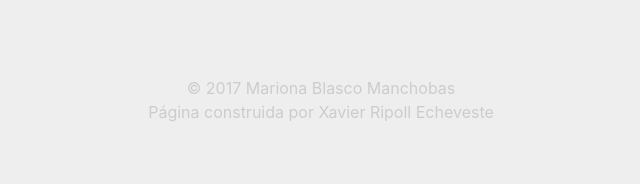
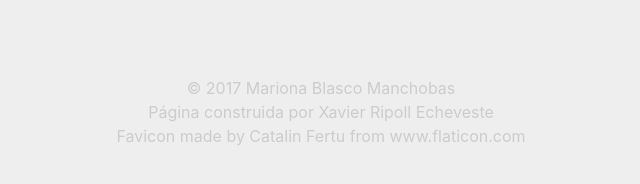
Before and after one commit to marionablasco/marionablasco.github.io, a plain HTML site: page audio.html in a window 1280 px wide. Shown: the part 586-770 px from the top of the page, 319-959 px from the left. Drawn offline with Linux system fonts and the light colour scheme; no server answers.

Commit message:
Added favicon

```diff
--- a/audio.html
+++ b/audio.html
@@ -11,6 +11,12 @@
     <link rel="stylesheet" href="https://maxcdn.bootstrapcdn.com/font-awesome/4.7.0/css/font-awesome.min.css" rel="stylesheet">
     <!-- Custom CSS -->
     <link rel="stylesheet" href="css/custom.css">
+
+    <link rel="icon" type="image/png" href="favicon/favicon-128.png" sizes="128x128">
+    <link rel="icon" type="image/png" href="favicon/favicon-64.png" sizes="64x64">
+    <link rel="icon" type="image/png" href="favicon/favicon-16.png" sizes="16x16">
+    <!-- Firefox does not recognize sizes attr and will load last icon -->
+    <link rel="icon" type="image/png" href="favicon/favicon-32.png" sizes="32x32">
 
     <title>Mariona Blasco Manchobas – Audio</title>
   </head>
@@ -73,7 +79,8 @@
 
       <footer class="custom-footer">
           © 2017 Mariona Blasco Manchobas<br \>
-          Página construida por Xavier Ripoll Echeveste
+          Página construida por Xavier Ripoll Echeveste<br \>
+          Favicon made by Catalin Fertu from www.flaticon.com
       </footer>
 
 
```
Also changed, not shown: index.html (+8 -1 lines), other.html (+8 -1 lines), photo.html (+8 -1 lines), projs.html (+8 -1 lines), favicon/favicon-128.png (added), favicon/favicon-16.png (added), favicon/favicon-32.png (added), favicon/favicon-64.png (added), 2 other files.
